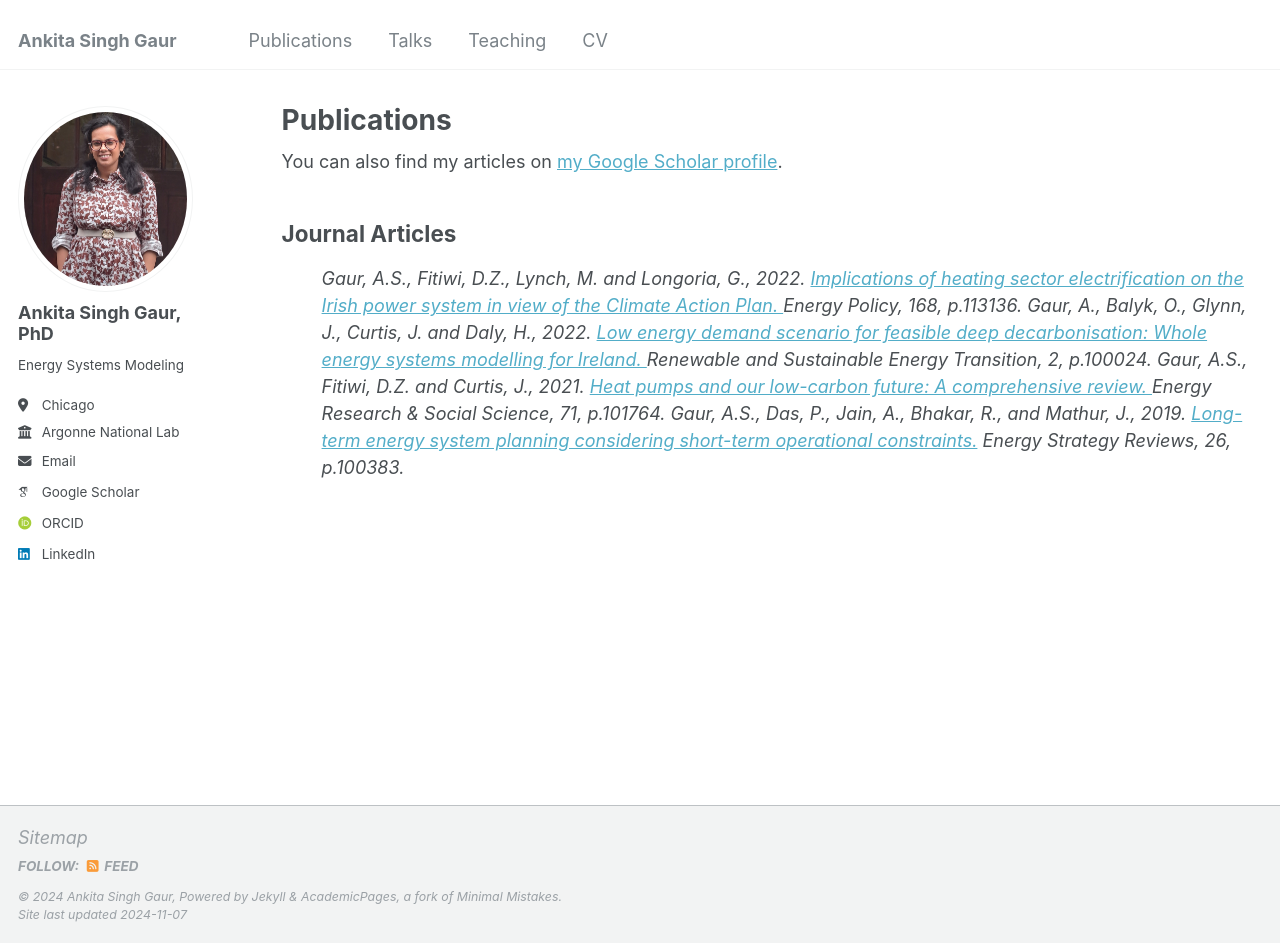
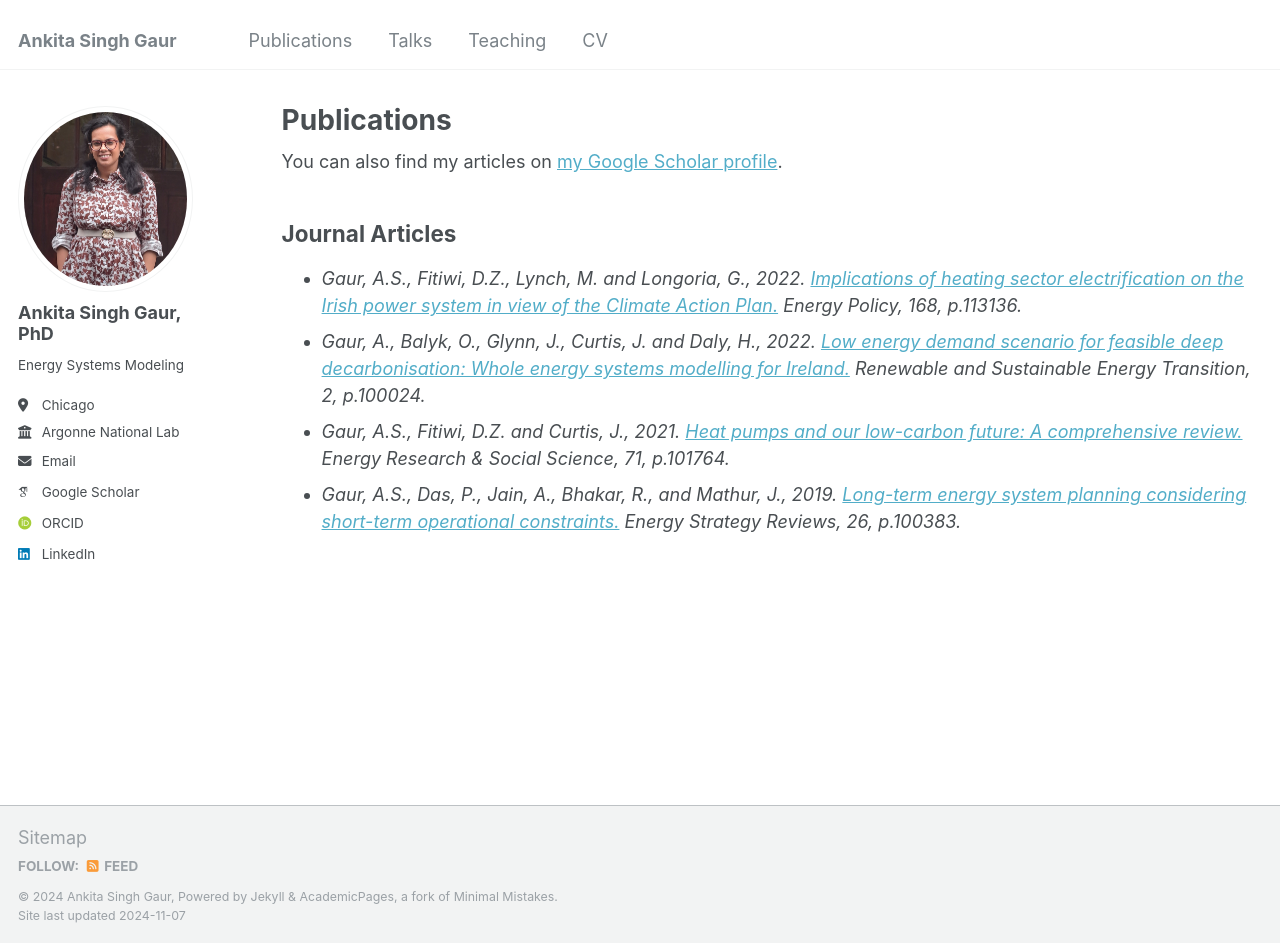
Before and after one commit to ankitagaur93/ankitagaur93.github.io, a Jekyll site: the page built from _pages/publications.html, in a window 1280 px wide and 943 px high. Built offline with Jekyll 4.4.1, drawn with Linux system fonts in a browser that asks for light colours; some web fonts are replaced.

Commit message:
Update publications.html

```diff
--- a/_pages/publications.html
+++ b/_pages/publications.html
@@ -12,18 +12,28 @@ author_profile: true
 {% include base_path %}
 <h2>Journal Articles</h2>
 <ul>
-  <i> Gaur, A.S., Fitiwi, D.Z., Lynch, M. and Longoria, G., 2022.
-    <a href="https://doi.org/10.1016/j.enpol.2022.113136" target="_blank">Implications of heating sector electrification on the Irish power system in view of the Climate Action Plan. </a> Energy Policy, 168, p.113136.
-  </i>
-  <i> Gaur, A., Balyk, O., Glynn, J., Curtis, J. and Daly, H., 2022.
-   <a herf="https://www.sciencedirect.com/science/article/pii/S2667095X22000083" target="_blank"> Low energy demand scenario for feasible deep decarbonisation: Whole energy systems modelling for Ireland.
-   </a> Renewable and Sustainable Energy Transition, 2, p.100024.
-  </i>
-  <i>  Gaur, A.S., Fitiwi, D.Z. and Curtis, J., 2021.
-  <a href="https://doi.org/10.1016/j.erss.2020.101764" target="_blank">Heat pumps and our low-carbon future: A comprehensive review. </a> Energy Research & Social Science, 71, p.101764.
+  <li>
+    <i>Gaur, A.S., Fitiwi, D.Z., Lynch, M. and Longoria, G., 2022.
+      <a href="https://doi.org/10.1016/j.enpol.2022.113136" target="_blank">Implications of heating sector electrification on the Irish power system in view of the Climate Action Plan.</a>
+      Energy Policy, 168, p.113136.
+    </i>
   </li>
-  <i>    Gaur, A.S., Das, P., Jain, A., Bhakar, R., and Mathur, J., 2019.
-  <a href="https://www.sciencedirect.com/science/article/pii/S2211467X19300768" target="_blank">Long-term energy system planning considering short-term operational constraints.</a>
-  Energy Strategy Reviews, 26, p.100383.
+  <li>
+    <i>Gaur, A., Balyk, O., Glynn, J., Curtis, J. and Daly, H., 2022.
+      <a href="https://www.sciencedirect.com/science/article/pii/S2667095X22000083" target="_blank">Low energy demand scenario for feasible deep decarbonisation: Whole energy systems modelling for Ireland.</a>
+      Renewable and Sustainable Energy Transition, 2, p.100024.
+    </i>
   </li>
- </ul>
+  <li>
+    <i>Gaur, A.S., Fitiwi, D.Z. and Curtis, J., 2021.
+      <a href="https://doi.org/10.1016/j.erss.2020.101764" target="_blank">Heat pumps and our low-carbon future: A comprehensive review.</a>
+      Energy Research & Social Science, 71, p.101764.
+    </i>
+  </li>
+  <li>
+    <i>Gaur, A.S., Das, P., Jain, A., Bhakar, R., and Mathur, J., 2019.
+      <a href="https://www.sciencedirect.com/science/article/pii/S2211467X19300768" target="_blank">Long-term energy system planning considering short-term operational constraints.</a>
+      Energy Strategy Reviews, 26, p.100383.
+    </i>
+  </li>
+</ul>
```
